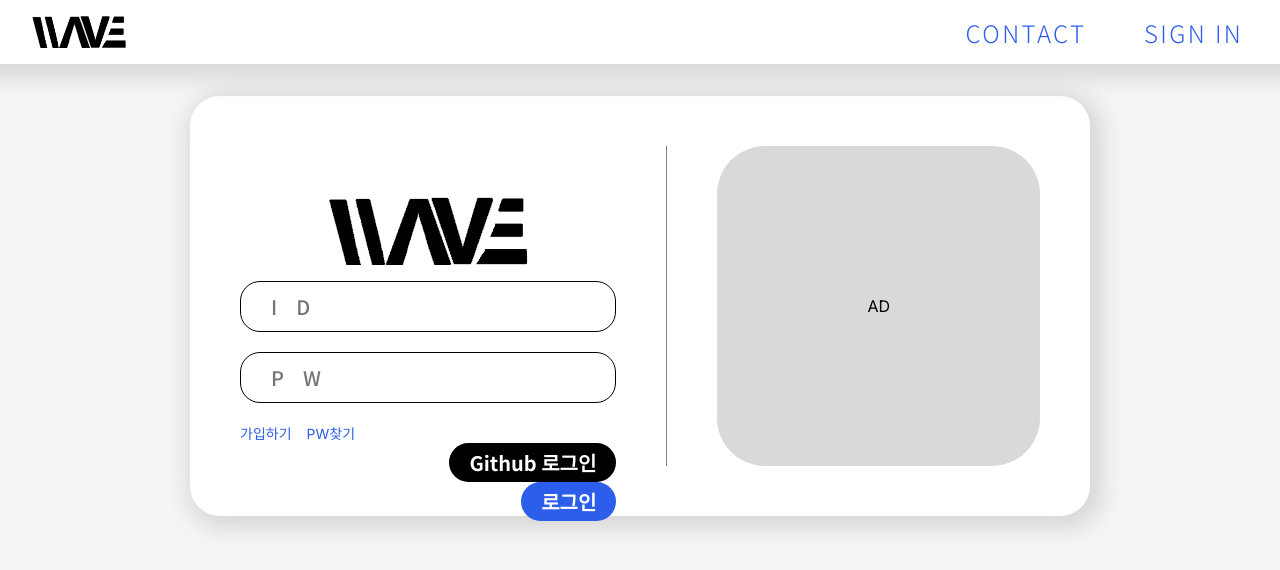
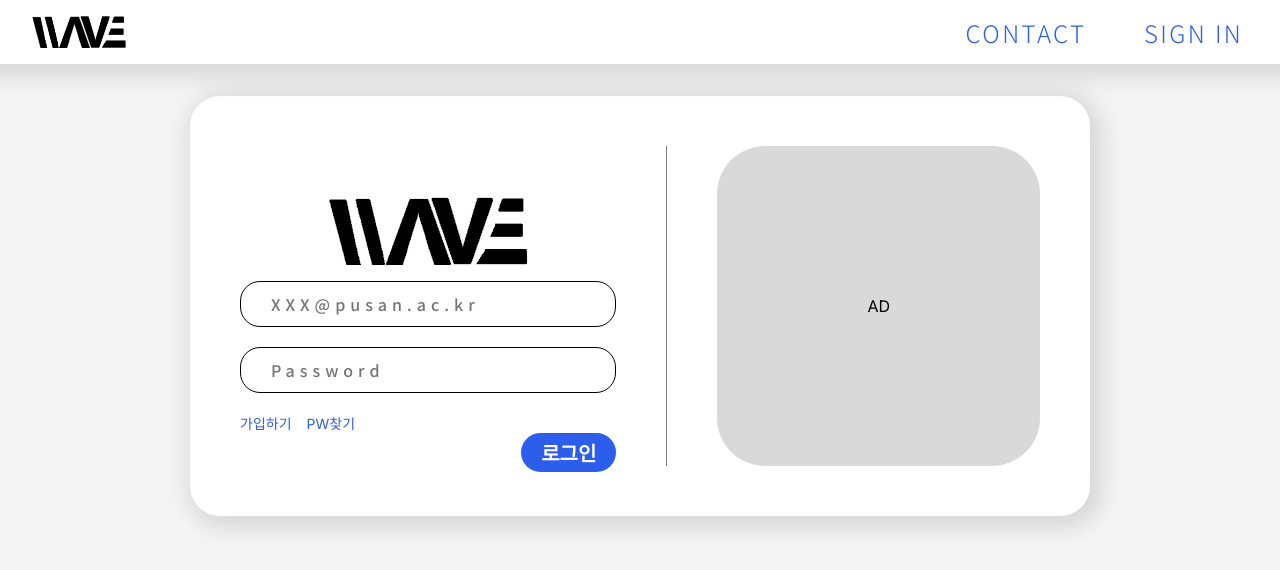
Before and after one commit to ggomabbang/dongarimart, a Next.js app: page /login in a window 1280 px wide. Shown: the top 570 px of the page. Built offline with nearby package versions, Linux system fonts and the light colour scheme; no server answers.

Commit message:
AuthSession 및 로그인 UI 수정
# AuthSession
+ 바뀐 로그인 방식 적용

# Page SignIn
+ CSS 수정
+ GitHub Login 제거
+ 입력 후 로그인 버튼으로 로그인 기능 추가

```diff
--- a/app/AuthSession.jsx
+++ b/app/AuthSession.jsx
@@ -1,6 +1,14 @@
 'use client';
-import { SessionProvider } from "next-auth/react";
+import { SessionProvider, getSession } from "next-auth/react";
 
 export default function AuthSession({ children }) {
-  return <SessionProvider>{children}</SessionProvider>
+  const refresh = 10 * 60;
+  return (
+  <SessionProvider
+    refetchInterval={refresh}
+    refetchOnWindowFocus={true}
+  >
+    {children}
+  </SessionProvider>
+  )
 }
--- a/app/login/Login.module.css
+++ b/app/login/Login.module.css
@@ -38,13 +38,13 @@
   border: 1px solid #000;
   background: #FFF;
 
-  color: rgba(0, 0, 0, 0.30);
+  color: rgba(0, 0, 0, 1);
   font-family: Noto Sans KR;
-  font-size: 20px;
+  font-size: 16px;
   font-style: normal;
   font-weight: 500;
   line-height: normal;
-  letter-spacing: 19px;
+  letter-spacing: 5px;
 }
 
 .Bottom {
@@ -85,7 +85,7 @@
   animation: pop 0.3s linear 1;
 }
 
-.GithubLogin{
+/* .GithubLogin{
   display: flex;
   padding: 5px 20px;
   align-items: center;
@@ -100,11 +100,7 @@
   font-style: normal;
   font-weight: 700;
   line-height: normal;
-}
-
-.GithubLogin:hover{
-  animation: pop 0.3s linear 1;
-}
+} */
 
 @keyframes pop{
   50% {transform: scale(1.1);}
--- a/app/login/page.js
+++ b/app/login/page.js
@@ -2,9 +2,14 @@
 
 import Styles from './Login.module.css'
 import Link from "next/link"
+import { useRef } from 'react';
 import { signIn, useSession } from "next-auth/react";
 
 export default function Home() {
+  const emailRef = useRef(null);
+
+  const passwordRef = useRef(null);
+
   const { data: session } = useSession();
   console.log(session);
   return (
@@ -14,31 +19,35 @@ export default function Home() {
           <img src='/WAVE.png'/>
         </div>
         <div className={Styles.LoginInput}>
-          <input id='id' className={Styles.InputBox} placeholder='ID'/>
-          <input id='pw' className={Styles.InputBox} placeholder='PW'/>
+          <input
+            className={Styles.InputBox}
+            ref={emailRef}
+            placeholder='XXX@pusan.ac.kr'
+          />
+          <input
+            className={Styles.InputBox}
+            ref={passwordRef}
+            placeholder='Password'
+            type='password'
+          />
           <div className={Styles.Bottom}>
             <Link href={'/login/signup'}>가입하기</Link>
             <Link href={'/login/findpw'}>PW찾기</Link>
           </div>
         </div>
-        <button className={Styles.GithubLogin} onClick={() => signIn()}>
-          Github 로그인
-        </button>
         <button
           className={Styles.LoginBtn}
           onClick={()=>{
-            const _id = document.getElementById('id').value;
-            const _pw = document.getElementById('pw').value;
-            if (_id == ""|| _pw == "") alert("ID나 PW를 확인해주세요");
-            else {
-              try{
-                //로그인 정보 입력
-                location.replace('http://localhost:3000/');
-              }
-              catch(e){
-                //예외처리
-              }
-            }
+            if (!emailRef.current || !passwordRef.current)
+              return alert("로그인 양식을 다시 확인해 주세요.");
+            if (emailRef.current.value == '')
+              return alert("이메일을 입력해 주세요.");
+            if (passwordRef.current.value == '')
+              return alert("비밀번호를 입력해 주세요.");
+            signIn('credentials', {
+              email: emailRef.current.value,
+              password: passwordRef.current.value,
+            });
           }}
         >
           로그인
```
